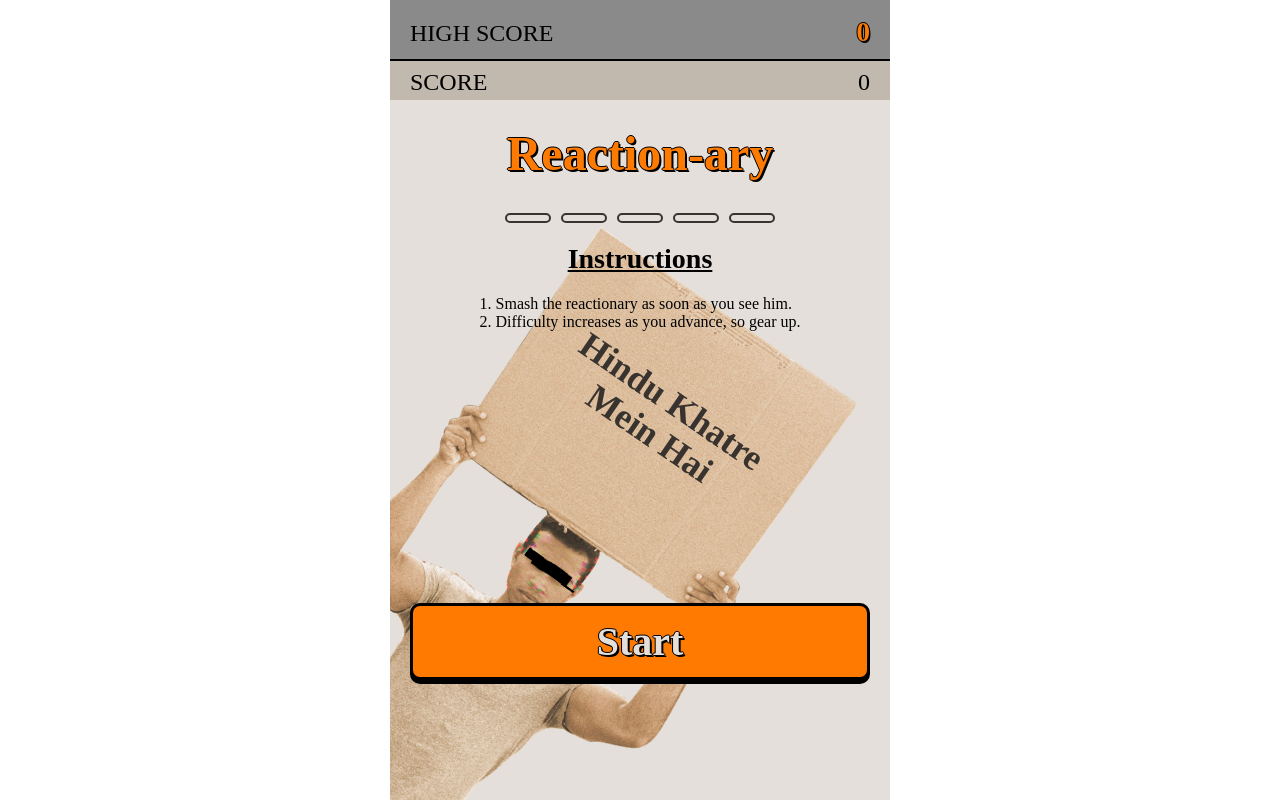
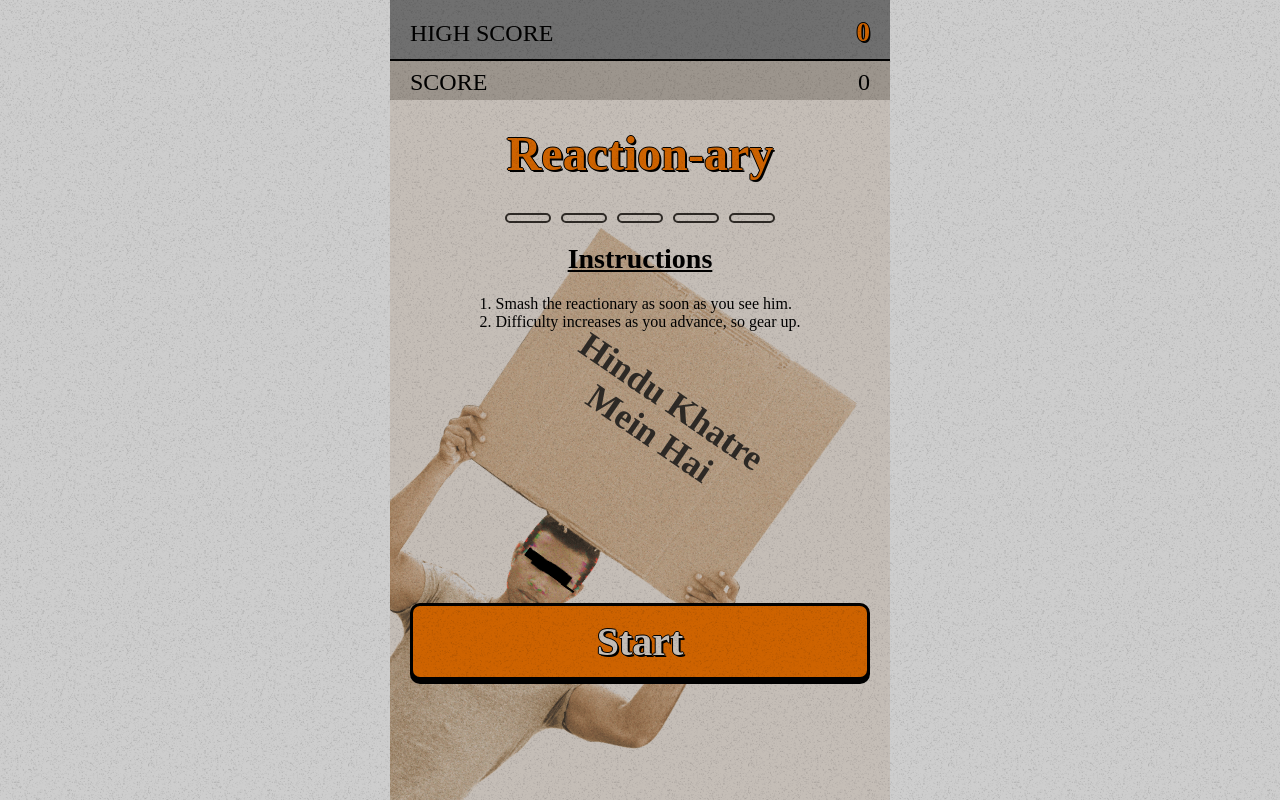
Before and after one commit to sahejsahni/reaction-ary, a Vue app: page / in a window 1280 px wide. Built offline with nearby package versions, Linux system fonts and the light colour scheme; a web font is replaced by a local one.

Commit message:
added grain

```diff
--- a/src/App.vue
+++ b/src/App.vue
@@ -1,4 +1,5 @@
 <template>
+  <div class="grain"></div>
   <div class="game">
     <div class="main-content">
       <Highscores :totalScore="totalScore" :highScore="highScore" :class="{'new-highscore': newHighScore}"></Highscores>
@@ -161,7 +162,19 @@ body {
   height: 100vh;
   width: 100vw;
 }
-
+.grain {
+  width: 100vw;
+  height: 100vh;
+  position: absolute;
+  background-image: url(./assets/grain.png);
+  background-size: 200px;
+  mix-blend-mode: multiply;
+}
+@media only screen and (max-width: 425px){
+	.grain {
+    background-size: 160px;
+  }
+}
 #app {
   font-family: 'Averia Libre', cursive;
   -webkit-font-smoothing: antialiased;
@@ -173,6 +186,7 @@ body {
   justify-content: center;
   height: 100%;
   width: 100%;
+  background-color: #cecece;
 }
 .game {
   height: 100%;
@@ -184,7 +198,8 @@ body {
   display: flex;
   flex-direction: column;
   padding: 0 20px;
-  background: #E4DFDA;
+  background: #f4ebe3;
+  mix-blend-mode: multiply;
 }
 .main-content {
   height: 100%;
@@ -218,7 +233,7 @@ button {
 }
 button.start, .points {
   background: #FF7A00;
-  color: #E4DFDA;
+  color: #f4ebe3;
   padding: 12px 20px;
   border: 3px solid #000000;
   box-shadow: 0px 4px 0px #000000;
--- a/src/components/Highscores.vue
+++ b/src/components/Highscores.vue
@@ -44,7 +44,7 @@ export default {
   border-bottom: 2px solid #FEC880;
 }
 .scores.new-highscore .highscore{
-  color: #E4DFDA;
+  color: #f4ebe3;
 }
 .score-container {
   display: flex;
--- a/src/components/SpeedCounter.vue
+++ b/src/components/SpeedCounter.vue
@@ -42,7 +42,7 @@ export default {
   border: 2px solid #38332E;
   overflow: hidden;
   position: relative;
-  background-color: #E4DFDA;
+  background-color: #f4ebe3;
 }
 .blip {
   position: relative;
```
Also changed, not shown: src/assets/grain.png (added).
